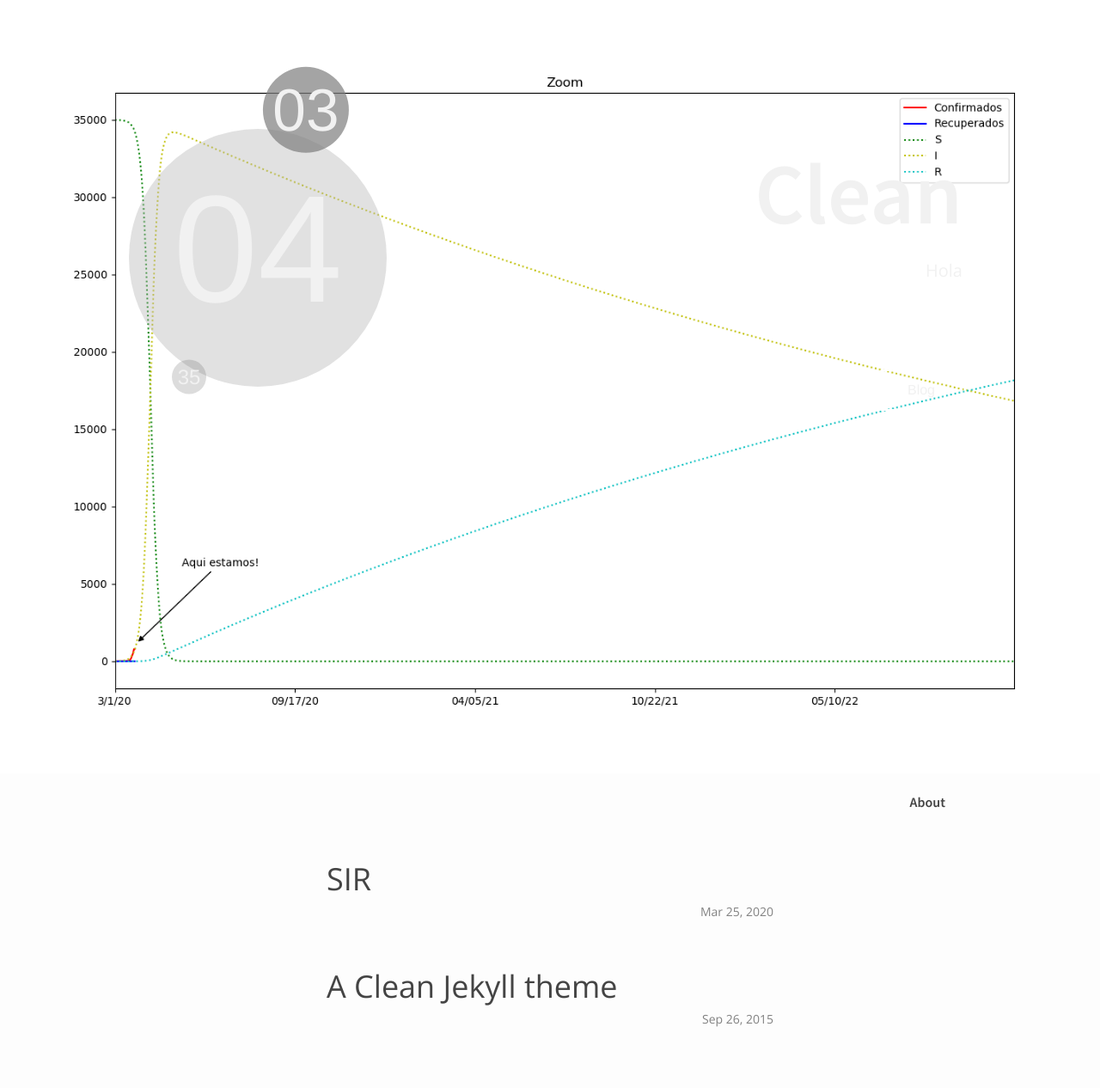
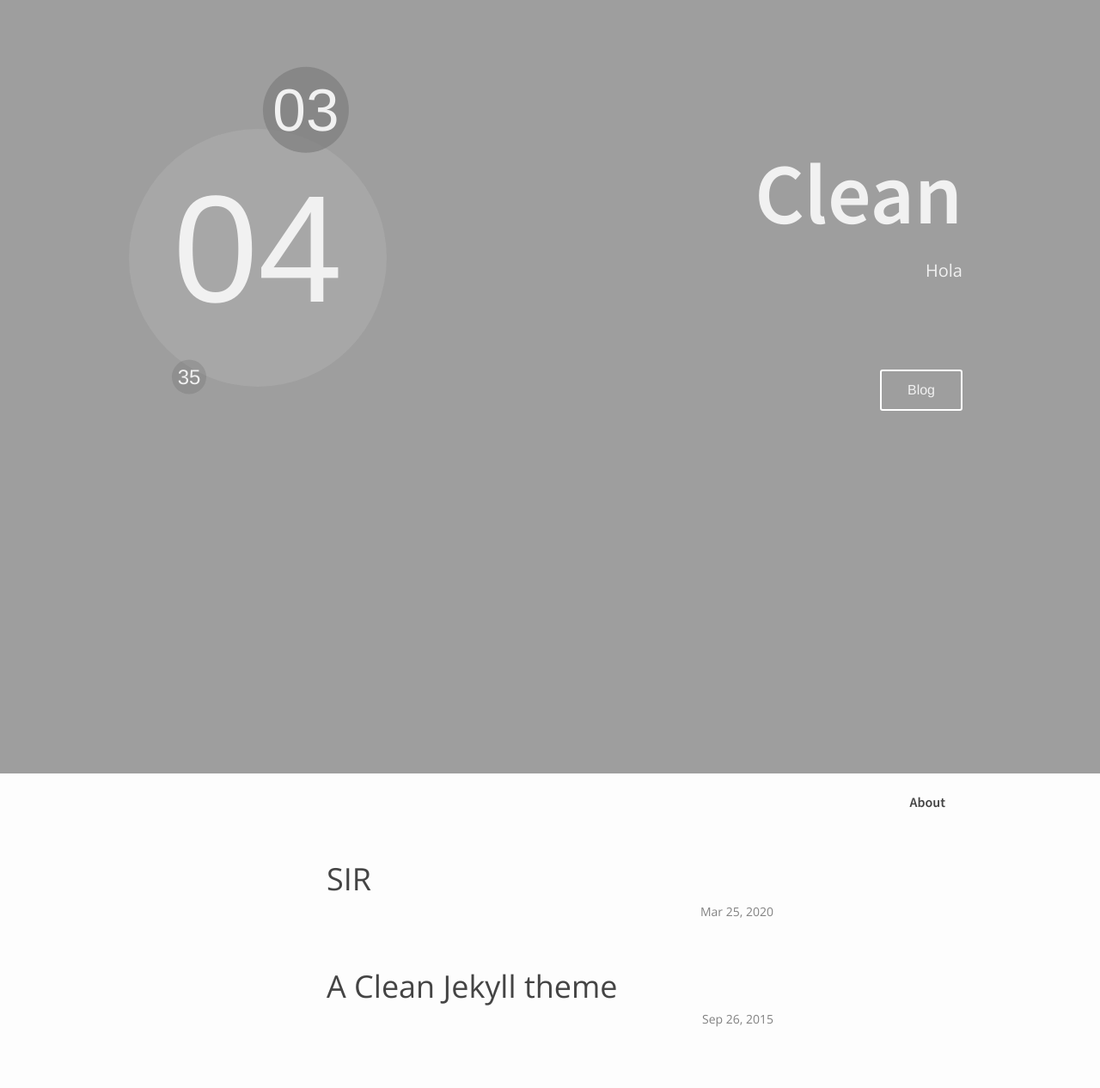
Before and after one commit to Caquita-beep/Caquita-beep.github.io, a Jekyll site: the page built from index.html, in a window 1280 px wide. Shown: the whole page at 86% size. Built offline with Jekyll 4.4.1, drawn with Linux system fonts in a browser that asks for light colours.

Commit message:
Update _layout.scss

```diff
--- a/_sass/_layout.scss
+++ b/_sass/_layout.scss
@@ -205,7 +205,7 @@
 .cover {
     color: rgb(241, 241, 241);
     height: 100%;
-    background: url('https://caquita-beep.github.io/Ecuador.png') no-repeat center center fixed;
+    background: url('https://caquita-beep.github.io/output.png') no-repeat center center fixed;
     -webkit-background-size: cover;
     -moz-background-size: cover;
     -o-background-size: cover;
```
